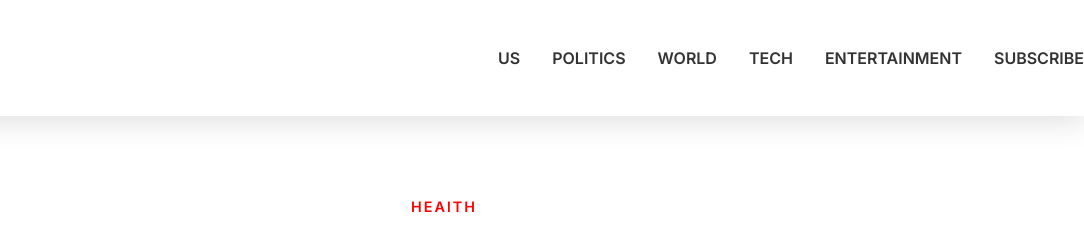
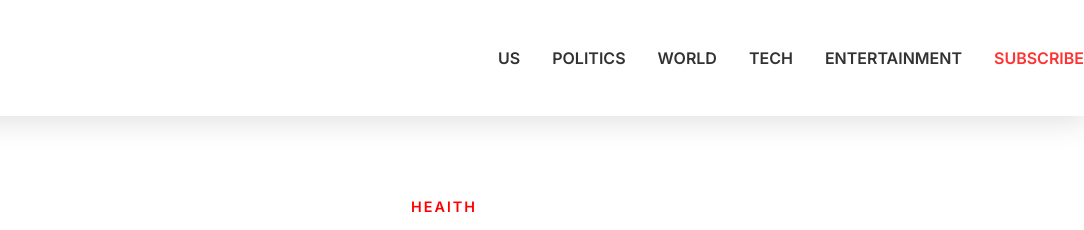
Before and after one commit to Forhad832/lander-time, a plain HTML site: page index.html in a window 1280 px wide. Shown: the top 230 px of the page, 196-1280 px from the left. Drawn offline with nearby package versions, Linux system fonts and the light colour scheme.

Commit message:
color change of a

```diff
--- a/index.html
+++ b/index.html
@@ -20,7 +20,7 @@
                     <a href="#">WORLD</a>
                     <a href="#">TECH</a>
                     <a href="#">ENTERTAINMENT</a>
-                    <a href="#">SUBSCRIBE</a>
+                    <a href="#" style="color: red;">SUBSCRIBE</a>
                 </div>
                 <div class="bar" id="bar"><i class="bi bi-list"></i></div>
             </nav>
```
